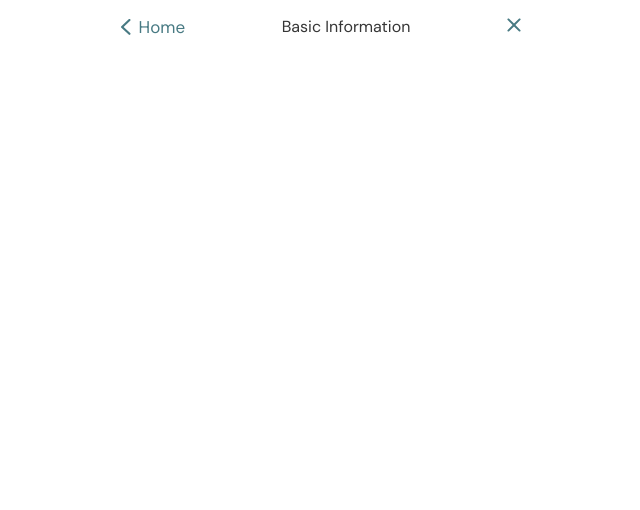
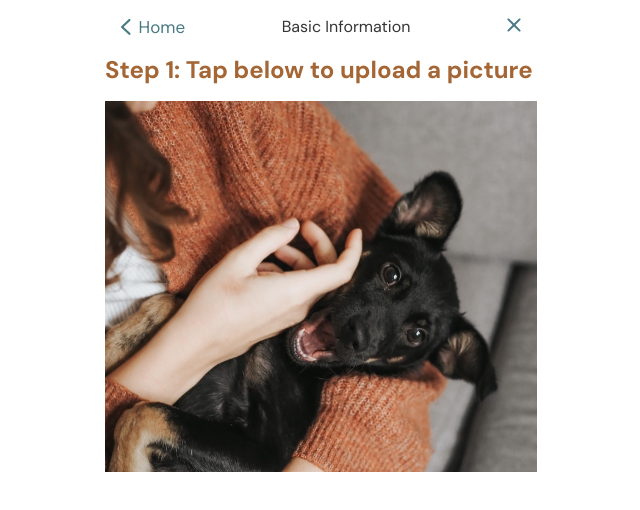
Before and after one commit to genesisvb/pawsible, a React (Create React App) app: page /intake in a window 1280 px wide. Shown: the top 510 px of the page, without its empty margins (319-959 px from the left). Built offline with nearby package versions, Linux system fonts and the light colour scheme.

Commit message:
Add structure and styling to PhotoUpload

```diff
--- a/src/components/PhotoUpload/PhotoUpload.jsx
+++ b/src/components/PhotoUpload/PhotoUpload.jsx
@@ -1,7 +1,17 @@
 import "./PhotoUpload.scss";
+import dogPic from "../../assets/images/dog-pic.svg";
 
 function PhotoUpload() {
-  return <div></div>;
+  return (
+    <div className="photo-upload">
+      <p className="photo-upload__text">
+        Step 1: Tap below to upload a picture
+      </p>
+      <div className="photo-upload__img-container">
+        <img className="photo-upload__img" src={dogPic} alt="dog" />
+      </div>
+    </div>
+  );
 }
 
 export default PhotoUpload;
--- a/src/components/PhotoUpload/PhotoUpload.scss
+++ b/src/components/PhotoUpload/PhotoUpload.scss
@@ -1 +1,14 @@
 @use "../../styles/partials/variables" as *;
+
+.photo-upload {
+  &__text {
+    color: $secondary-color-dark;
+    font-size: 1.5rem;
+    font-weight: 700;
+    margin-bottom: 1rem;
+  }
+
+  &__img {
+    width: 100%;
+  }
+}
--- a/src/pages/IntakePage/IntakePage.jsx
+++ b/src/pages/IntakePage/IntakePage.jsx
@@ -2,9 +2,11 @@ import "./IntakePage.scss";
 import arrowLeft from "../../assets/images/icons/chevron-left.svg";
 import closeIcon from "../../assets/images/icons/close-icon.svg";
 import { Link } from "react-router-dom";
+import PhotoUpload from "../../components/PhotoUpload/PhotoUpload";
 
 function IntakePage() {
   return (
+    <>
       <div className="intake-header">
         <Link className="intake-header__link" to="/">
           <img
@@ -27,6 +29,10 @@ function IntakePage() {
           />
         </div>
       </div>
+      <div>
+        <PhotoUpload />
+      </div>
+    </>
   );
 }
 
```
Also changed, not shown: src/assets/images/dog-pic.svg (added), src/assets/images/icons/chevron.left.svg (deleted). Lines whose indentation alone changed are shown as unchanged.
